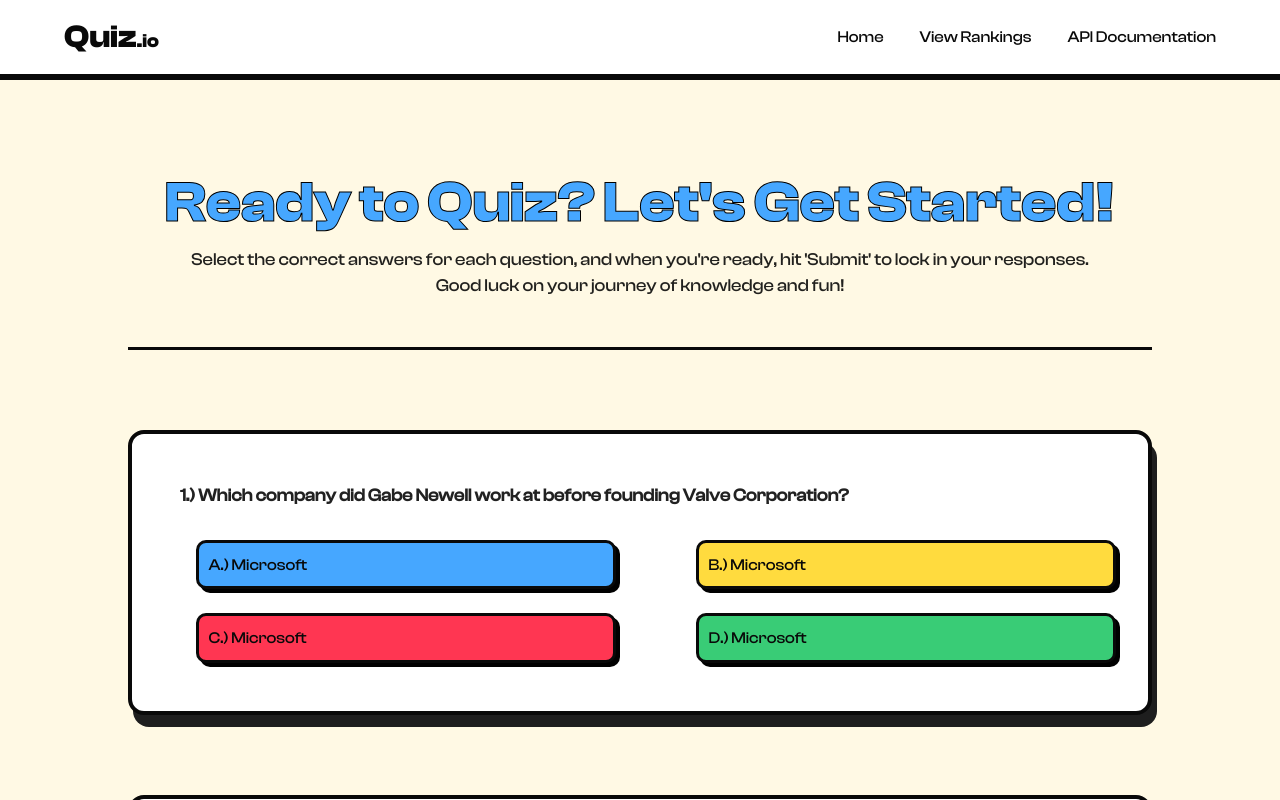
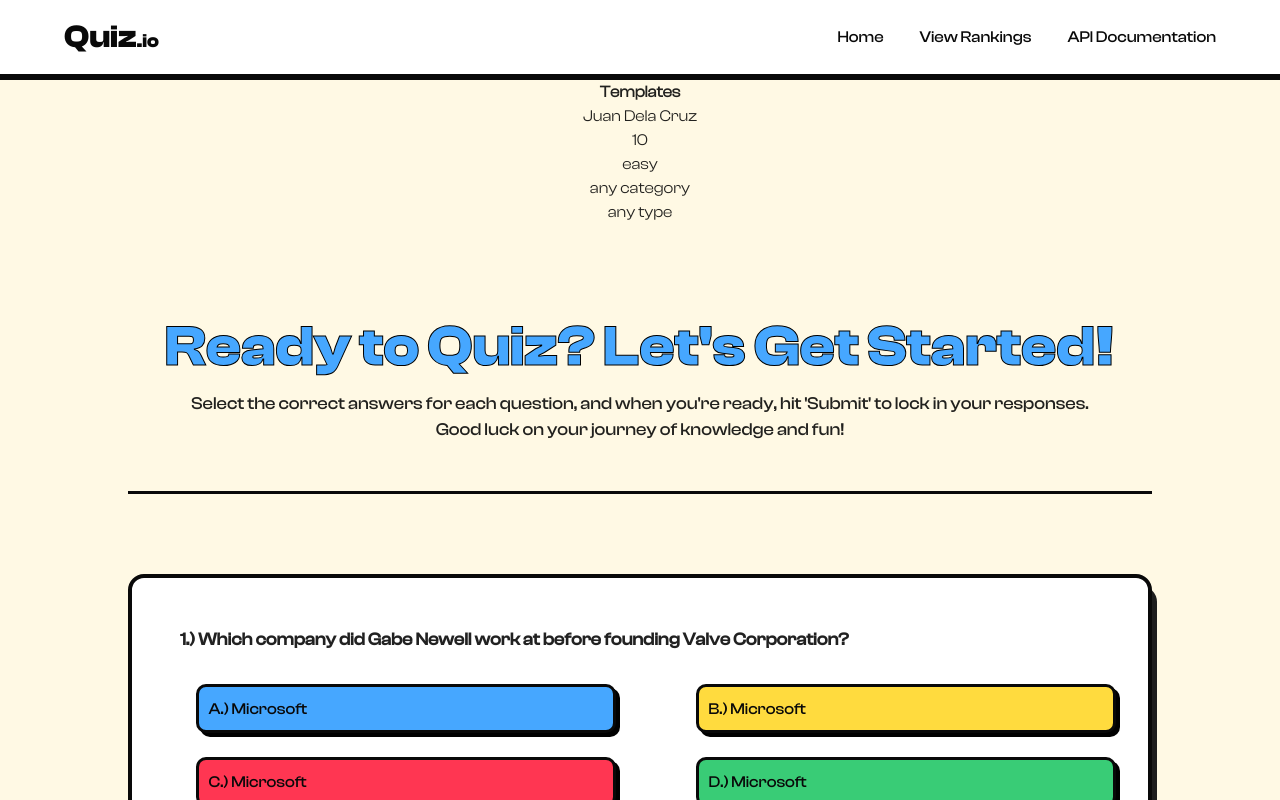
Before and after one commit to Janjanny/Quiz-io, a React (Vite) app: page /quiz in a window 1280 px wide. Shown: the top 800 px of the page. Built offline with nearby package versions, Linux system fonts and the light colour scheme.

Commit message:
Add Redux and configure store

```diff
--- a/package.json
+++ b/package.json
@@ -14,9 +14,12 @@
     "@emotion/styled": "^11.11.0",
     "@mui/icons-material": "^5.15.0",
     "@mui/material": "^5.15.0",
+    "@reduxjs/toolkit": "^2.0.1",
     "react": "^18.2.0",
     "react-dom": "^18.2.0",
-    "react-router-dom": "^6.21.0"
+    "react-redux": "^9.0.4",
+    "react-router-dom": "^6.21.0",
+    "redux": "^5.0.0"
   },
   "devDependencies": {
     "@types/react": "^18.2.43",
--- a/src/Pages/Home.jsx
+++ b/src/Pages/Home.jsx
@@ -22,12 +22,51 @@
 import Lapis from "../assets/lapis.svg";
 import Rainbow from "../assets/rainbow.svg";
 import Triangle from "../assets/triangle.png";
+import { useEffect } from "react";
+
+import { useNavigate } from "react-router-dom";
+import { useDispatch } from "react-redux";
+import { setTemplate } from "../features/quizTemplate";
 
 const Home = () => {
+  useEffect(() => {
+    // Scroll to the top when the component mounts
+    window.scrollTo(0, 0);
+  }, []);
+
+  const dispatch = useDispatch();
   const [isClicked, setIsClicked] = useState(false);
+
+  // state for form
+  const [formData, setFormData] = useState({
+    name: "",
+    items: 10, // Set a default value
+    difficulty: "Easy", // Set a default value
+    category: "Any Category", // Set a default value
+    quizType: "Any Type", // Set a default value
+  });
+
   const handleButtonClick = () => {
     setIsClicked(!isClicked);
   };
+  const navigate = useNavigate();
+
+  const handleFormSubmit = () => {
+    dispatch(
+      setTemplate({
+        name: formData.name,
+        items: formData.items,
+        difficulty: formData.difficulty,
+        category: formData.category,
+        quizType: formData.quizType,
+      })
+    );
+
+    // Redirect to /quiz after submitting the form
+    navigate("/quiz");
+  };
+
+  // console.log(values);
   return (
     <>
       {/* home container */}
@@ -265,6 +304,10 @@
                       boxShadow: " 4px 4px 0px 0px #000",
                       width: "100%",
                     }}
+                    value={formData.name}
+                    onChange={(e) => {
+                      setFormData({ ...formData, name: e.target.value });
+                    }}
                   />
                 </Grid>
 
@@ -276,13 +319,16 @@
                     labelId="demo-simple-select-label"
                     id="demo-simple-select"
                     size="small"
-                    value={10}
                     sx={{
                       border: "3px solid",
                       borderColor: "primary.dark",
                       borderRadius: "6px",
                       boxShadow: " 4px 4px 0px 0px #000",
                       width: "100%",
+                    }}
+                    value={formData.items}
+                    onChange={(e) => {
+                      setFormData({ ...formData, items: e.target.value });
                     }}
                   >
                     <MenuItem value={10}>Ten</MenuItem>
@@ -299,7 +345,10 @@
                     labelId="demo-simple-select-label"
                     id="demo-simple-select"
                     size="small"
-                    value={"Easy"}
+                    value={formData.difficulty}
+                    onChange={(e) => {
+                      setFormData({ ...formData, difficulty: e.target.value });
+                    }}
                     sx={{
                       border: "3px solid",
                       borderColor: "primary.dark",
@@ -322,7 +371,10 @@
                     labelId="demo-simple-select-label"
                     id="demo-simple-select"
                     size="small"
-                    value={"Any Category"}
+                    value={formData.category}
+                    onChange={(e) => {
+                      setFormData({ ...formData, category: e.target.value });
+                    }}
                     sx={{
                       border: "3px solid",
                       borderColor: "primary.dark",
@@ -332,8 +384,8 @@
                     }}
                   >
                     <MenuItem value={"Any Category"}>Any Category</MenuItem>
-                    <MenuItem value={"Medium"}>Medium</MenuItem>
-                    <MenuItem value={"Hard"}>Hard</MenuItem>
+                    <MenuItem value={"Medium"}>Music</MenuItem>
+                    <MenuItem value={"Hard"}>Arts</MenuItem>
                   </Select>
                 </Grid>
 
@@ -345,7 +397,10 @@
                     labelId="demo-simple-select-label"
                     id="demo-simple-select"
                     size="small"
-                    value={"Any Type"}
+                    value={formData.quizType}
+                    onChange={(e) => {
+                      setFormData({ ...formData, quizType: e.target.value });
+                    }}
                     sx={{
                       border: "3px solid",
                       borderColor: "primary.dark",
@@ -355,8 +410,8 @@
                     }}
                   >
                     <MenuItem value={"Any Type"}>Any Type</MenuItem>
-                    <MenuItem value={"Medium"}>Medium</MenuItem>
-                    <MenuItem value={"Hard"}>Hard</MenuItem>
+                    <MenuItem value={"Medium"}>True or False</MenuItem>
+                    <MenuItem value={"Hard"}>Multiple Choice</MenuItem>
                   </Select>
                 </Grid>
 
@@ -370,6 +425,15 @@
                       marginTop: { xs: "1rem", md: "4rem" },
                       width: { xs: "100%", md: "fit-content" },
                     }}
+                    onClick={() => {
+                      setFormData({
+                        name: "",
+                        numberOfItems: 10,
+                        difficulty: "Easy",
+                        category: "Any Category",
+                        quizType: "Any Type",
+                      });
+                    }}
                   >
                     Clear Form
                   </Button>
@@ -377,6 +441,9 @@
 
                 <Grid item xs={12} sm={12} lg={6} textAlign={"left"}>
                   <Button
+                    onClick={() => {
+                      handleFormSubmit();
+                    }}
                     sx={{
                       fontFamily: "ClashDisplay-Bold",
                       textTransform: "capitalize",
--- a/src/Pages/Quiz.jsx
+++ b/src/Pages/Quiz.jsx
@@ -1,8 +1,17 @@
 import { Box, Button, Typography } from "@mui/material";
 import QuizBox from "../Components/QuizBox";
 import { yellowButtonStyles } from "../utils/styles";
+import { useSelector } from "react-redux";
+import { useEffect } from "react";
 
 const Quiz = () => {
+  const templateValues = useSelector((state) => state.quizTemplate.value);
+
+  useEffect(() => {
+    // Scroll to the top when the component mounts
+    window.scrollTo(0, 0);
+  }, []);
+
   return (
     <Box
       minHeight={"100vh"}
@@ -10,6 +19,14 @@
       sx={{ backgroundColor: "primary.light" }}
       paddingBottom={"15rem"}
     >
+      <Box textAlign={"center"}>
+        <strong>Templates</strong>
+        <p>{templateValues.name}</p>
+        <p>{templateValues.items}</p>
+        <p>{templateValues.difficulty}</p>
+        <p>{templateValues.category}</p>
+        <p>{templateValues.quizType}</p>
+      </Box>
       {/* container */}
       <Box width={{ xs: "90%", md: "80%" }} margin={"0 auto"}>
         <Box
--- /dev/null
+++ b/src/features/quizTemplate.js
@@ -0,0 +1,24 @@
+import { createSlice } from "@reduxjs/toolkit";
+
+export const quizTemplateSlice = createSlice({
+  name: "quizTemplate",
+  initialState: {
+    value: {
+      name: "Juan Dela Cruz",
+      items: 10,
+      difficulty: "easy",
+      category: "any category",
+      quizType: "any type",
+    },
+  },
+
+  reducers: {
+    setTemplate: (state, action) => {
+      state.value = action.payload;
+    },
+  },
+});
+
+export const { setTemplate } = quizTemplateSlice.actions;
+
+export default quizTemplateSlice.reducer;
--- a/src/main.jsx
+++ b/src/main.jsx
@@ -3,11 +3,22 @@
 import App from "./App.jsx";
 import "./index.css";
 import { BrowserRouter } from "react-router-dom";
+import { configureStore } from "@reduxjs/toolkit";
+import { Provider } from "react-redux";
+import quizTemplate from "./features/quizTemplate.js";
+
+const store = configureStore({
+  reducer: {
+    quizTemplate: quizTemplate,
+  },
+});
 
 ReactDOM.createRoot(document.getElementById("root")).render(
   <BrowserRouter>
     <React.StrictMode>
-      <App />
+      <Provider store={store}>
+        <App />
+      </Provider>
     </React.StrictMode>
   </BrowserRouter>
 );
```
Also changed, not shown: 1 other file (tests, documents, lock files or other folders).
